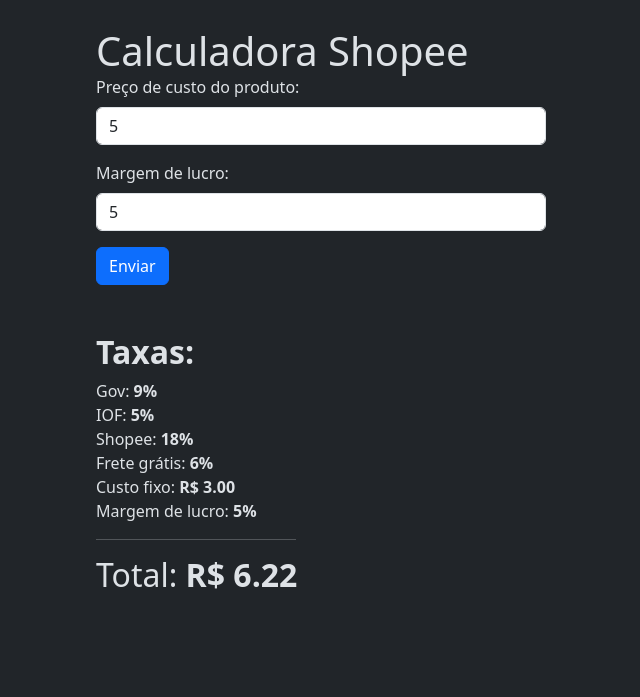
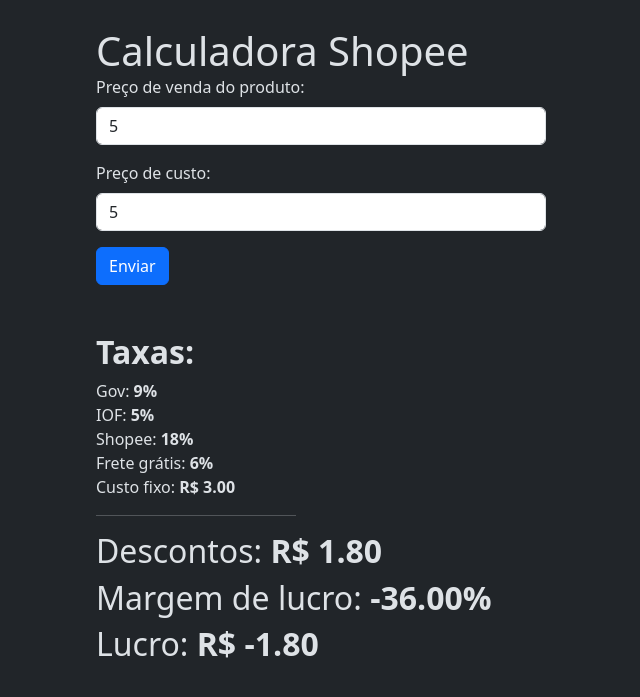
Before and after one commit to tiburcioMartim/calculatorForShopee, a plain HTML site: page index.html in a window 1280 px wide. Both pictures are taken after typing "5", "5" into the empty fields and a click on the button "Enviar". Shown: the part 165-862 px from the top of the page, without its empty margins (319-959 px from the left). Before the commit the page ends 800 px from the top, so only its background shows below. Drawn offline with nearby package versions, Linux system fonts and the light colour scheme.

Commit message:
Ajuste na formula

```diff
--- a/index.html
+++ b/index.html
@@ -3,7 +3,7 @@
 <head>
     <meta charset="UTF-8">
     <meta name="viewport" content="width=device-width, initial-scale=1.0">
-    <link rel="shortcut icon" href="assets/img/favicon.ico" type="image/x-icon">
+    <link rel="shortcut icon" href="assets/img/favicon.svg" type="image/x-icon">
     <link href="https://cdn.jsdelivr.net/npm/bootstrap@5.3.3/dist/css/bootstrap.min.css" rel="stylesheet" integrity="sha384-QWTKZyjpPEjISv5WaRU9OFeRpok6YctnYmDr5pNlyT2bRjXh0JMhjY6hW+ALEwIH" crossorigin="anonymous">
     <link rel="stylesheet" href="style.css">
     <title>Calculadora</title>
@@ -14,13 +14,13 @@
 
     <form>
         <div class="mb-3">
-            <label class="form-label" for="precoDeCusto">Preço de custo do produto:</label>
-            <input id="valorCustoProduto" class="form-control" type="number" step="0.01" placeholder="Exe.: 22,38" name="precoDeCusto" id="precoDeCusto">
+            <label class="form-label" for="inputPrecoVenda">Preço de venda do produto:</label>
+            <input id="inputPrecoVenda" class="form-control" type="number" step="0.01" placeholder="Exe.: 22,38" name="inputPrecoVenda" id="inputPrecoVenda">
         </div>
 
         <div class="mb-3">
-            <label class="form-label" for="margemDeLucro">Margem de lucro:</label>
-            <input id="margemDeLucro" class="form-control" type="number" step="0.01" placeholder="Exe.:6% = 6" name="margemDeLucro" id="margemDeLucro">
+            <label class="form-label" for="precoCusto">Preço de custo:</label>
+            <input id="precoCusto" class="form-control" type="number" step="0.01" placeholder="Exe.:6% = 6" name="precoCusto" id="precoCusto">
         </div>
 
         <button onclick="calcular(event)" class="btn btn-primary">Enviar</button>
--- a/script.js
+++ b/script.js
@@ -1,5 +1,5 @@
-function calcular(event){
-    event.preventDefault();
+function calcular(event) {
+    event.preventDefault(); // Não permite o reload automatico do envio de formulário. Isso não deixa zerar os dados.
 
     taxas = {
         cartao: 0.06,
@@ -10,23 +10,29 @@
         custoFixo: 3.00,
     }
 
-    let valorCustoProduto = document.getElementById('valorCustoProduto');
-    let valorCusto = parseFloat(valorCustoProduto.value);// 600
+    let inputPrecoVenda = document.getElementById('inputPrecoVenda');
+    let precoVenda = parseFloat(inputPrecoVenda.value); // 4.00
 
-    let margemDeLucro = document.getElementById('margemDeLucro');
-    let margemLucro = parseFloat(margemDeLucro.value); // 30
-    margemLucro /= 100; // 0.30
+    let inputPrecoCusto = document.getElementById('precoCusto');
+    let precoCusto = parseFloat(inputPrecoCusto.value); // 2.00
 
-    let rendimentoShopee = Math.min((valorCusto * (taxas.shopee + taxas.freteGratis)) + taxas.custoFixo, 100); // (600 * (0.24) + 3.00, 100) === rendimentoShopee= 147.00 ~~> 100.00
+    let margemLucro = 0;
+    let lucro = 0;
+    let descShopee = 0;
 
+    if (precoVenda < 6){
+        descShopee = precoVenda / 2; // 4 * 0.24 + 3 ===
+    } else {
+        descShopee = Math.min((precoVenda * (taxas.shopee + taxas.freteGratis)) + taxas.custoFixo, 100); // 3.96
+    }
 
-    let rendShopCustoMargemLucro = (rendimentoShopee + valorCusto) * margemLucro; // (100.00 + 600.00) * 0.30 === rendShopCustoMargemLucro= 210.00
-    let impostosGov = (rendShopCustoMargemLucro + valorCusto) * (taxas.gov + taxas.iof); // (210.00 + 600.00) * (0.14) === impostosGov= 113.4
-    let precoFinalProduto = valorCusto + rendShopCustoMargemLucro + impostosGov; // 600.00 + 210.00 + 113.4 === precoFinalProduto= 923.40
+    let descGov = precoVenda * (taxas.gov + taxas.iof); // 0.56
+    let produtoComDesc = (precoVenda - (descShopee + descGov)); // (18.00 - (3.96 + 0.56)) === 8.16
+    lucro = precoVenda - (precoCusto + produtoComDesc);
+    margemLucro = ((precoVenda - (precoCusto + produtoComDesc)) / precoVenda); // ((4.00 - (2.00 + 4,52)) / 4.00) === 0.0683  (06.83%)
 
     let resultadoFinal = document.getElementById('resultadoFinal');
-    resultadoFinal.innerHTML =
-    `<br><br>
+    resultadoFinal.innerHTML = `<br><br>
                                 <table>
                                     <thead>
                                         <tr><h2><strong>Taxas:</strong></h2></tr>
@@ -37,9 +43,22 @@
                                         <tr>Shopee: <strong>${taxas.shopee * 100}%</strong> <br></tr>
                                         <tr>Frete grátis: <strong>${taxas.freteGratis * 100}%</strong> <br></tr>
                                         <tr>Custo fixo: <strong>R$ ${taxas.custoFixo.toFixed(2)}</strong> <br></tr>
-            <tr>Margem de lucro: <strong>${margemLucro * 100}%</strong> <br></tr>
                                         <hr style="width: 200px;">
-            <tr><h2>Total: <strong>R$ ${precoFinalProduto.toFixed(2)}</strong></h2></tr>
+                                        <tr><h2>Descontos: <strong>R$ ${(produtoComDesc).toFixed(2)}</strong></h2></tr>
+                                        <tr><h2>Margem de lucro: <strong>${(margemLucro * 100).toFixed(2)}%</strong></h2></tr>
+                                        <tr><h2>Lucro: <strong>R$ ${(lucro).toFixed(2)}</strong></h2></tr>
                                     </tbody>
                                 </table>`;
 }
+
+
+/*
+precoVenda= 18.00
+precoCusto= 8,61
+
+descShopee= (precoVenda= 18.00 * (shopee: 0.18 + freteGratis: 0.06) + custoFixo: 3.00, 100) === descShopee= 7.32
+descGov = precoVenda= 18.00 * (gov= 0.09 + iof= 0.05) === descGov= 2.52
+produtoComDesc = (precoVenda= 18.00 - (descShopee= 7.32 + descGov= 2.52)) === produtoComDesc= 8.16
+margemLucro =
+
+*/
```
Also changed, not shown: assets/img/favicon.svg (added). Lines whose indentation alone changed are shown as unchanged.
